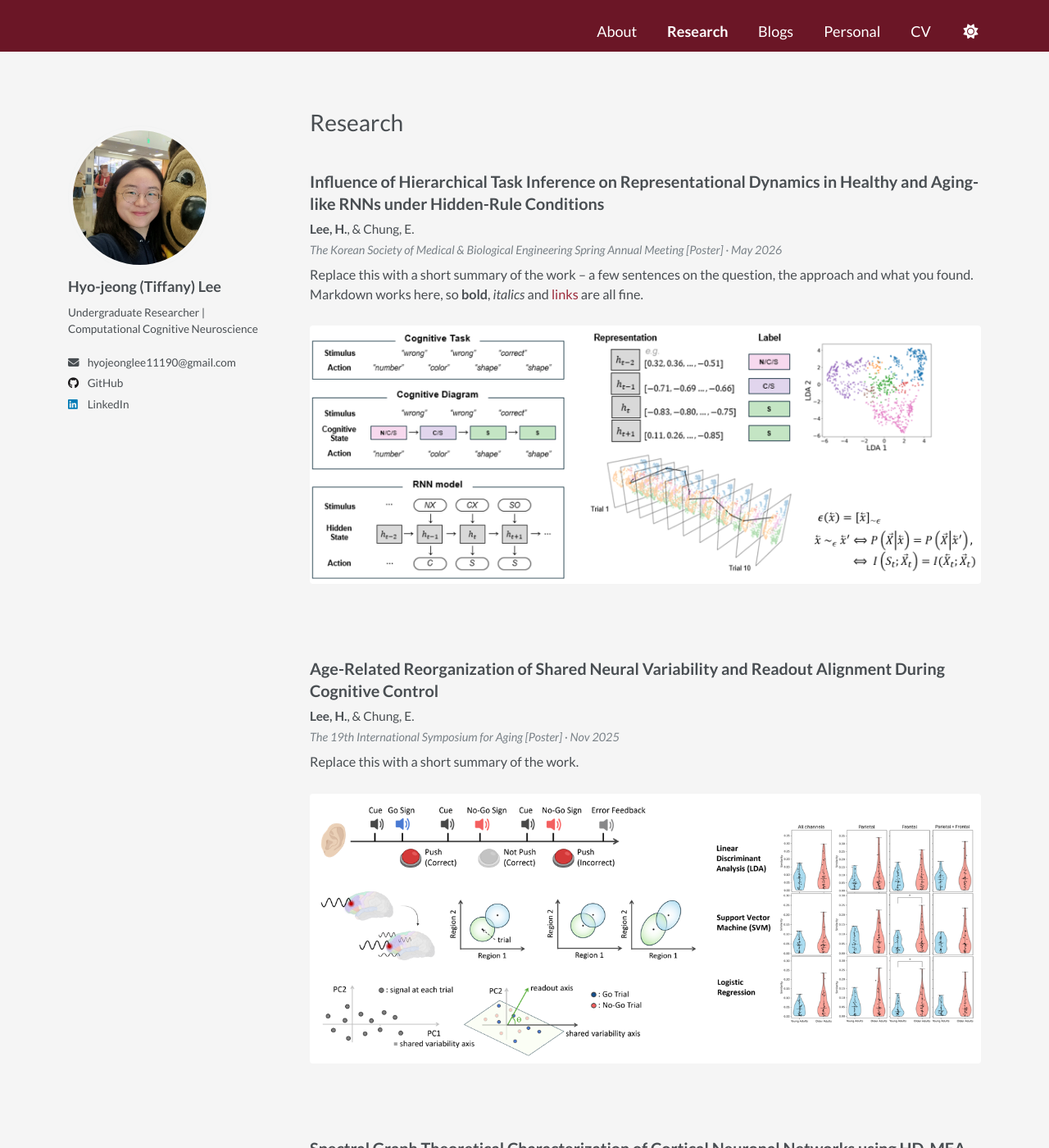
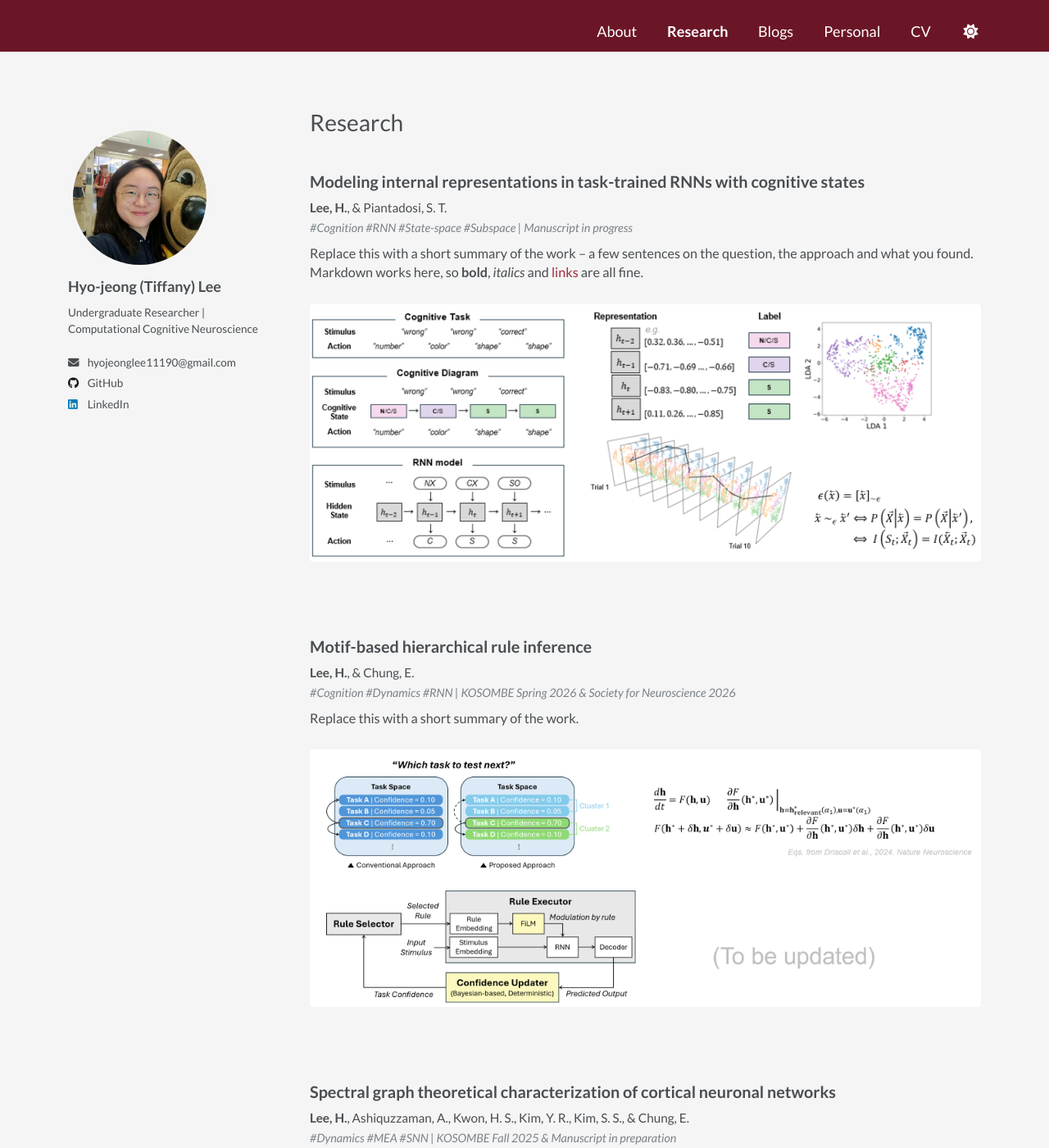
Before and after one commit to hjlee11190/hjlee11190.github.io, a Jekyll site: the page built from _pages/research.md, in a window 1280 px wide and 1400 px high. Shown: the whole window at 82% size. Built offline with Jekyll 4.4.1, drawn with Linux system fonts in a browser that asks for light colours; a script that is not in the unit is left out; some of the changed text lies outside the part shown.

Commit message:
research update

```diff
--- a/_data/research.yml
+++ b/_data/research.yml
@@ -1,14 +1,12 @@
 # Research entries shown on the Research page (_includes/research.html).
 #
-# Newest first is handled automatically -- entries are sorted by `date`, so the
-# order in this file does not matter. Keep `date` as a quoted "YYYY-MM-DD"
-# string.
+# Entries render top to bottom in the order written here -- move a block up or
+# down to move it on the page.
 #
 # Fields, all optional except `title`:
 #   title       plain text
 #   authors     Markdown, so **Lee, H.** bolds your own name
 #   venue       conference / journal line, shown under the authors
-#   date        "YYYY-MM-DD"; only the year+month is displayed
 #   description Markdown; use a `>` block for multiple paragraphs
 #   image       path under images/, e.g. research/research_rnn.png
 #   image_alt   description of the figure, read out by screen readers
@@ -16,57 +14,39 @@
 #
 # Leave `image` out and the entry simply renders without a figure.
 
-- title: "Influence of Hierarchical Task Inference on Representational Dynamics in Healthy and Aging-like RNNs under Hidden-Rule Conditions"
-  authors: "**Lee, H.**, & Chung, E."
-  venue: "The Korean Society of Medical & Biological Engineering Spring Annual Meeting [Poster]"
-  date: "2026-05-07"
+- title: "Modeling internal representations in task-trained RNNs with cognitive states"
+  authors: "**Lee, H.**, & Piantadosi, S. T."
+  venue: "#Cognition #RNN #State-space #Subspace | Manuscript in progress"
   image: research/research_rnn.png
-  image_alt: "Figure from the hierarchical task inference RNN study"
   description: >
     Replace this with a short summary of the work -- a few sentences on the
     question, the approach and what you found. Markdown works here, so
     **bold**, *italics* and [links](https://example.com) are all fine.
 
-- title: "Age-Related Reorganization of Shared Neural Variability and Readout Alignment During Cognitive Control"
+- title: "Motif-based hierarchical rule inference"
   authors: "**Lee, H.**, & Chung, E."
-  venue: "The 19th International Symposium for Aging [Poster]"
-  date: "2025-11-08"
-  image: research/research_shared_var.png
-  image_alt: "Figure from the shared neural variability study"
+  venue: "#Cognition #Dynamics #RNN | KOSOMBE Spring 2026 & Society for Neuroscience 2026"
+  image: research/research_motif.png
   description: >
     Replace this with a short summary of the work.
 
-- title: "Spectral Graph Theoretical Characterization of Cortical Neuronal Networks using HD-MEA"
+- title: "Spectral graph theoretical characterization of cortical neuronal networks"
   authors: "**Lee, H.**, Ashiquzzaman, A., Kwon, H. S., Kim, Y. R., Kim, S. S., & Chung, E."
-  venue: "The Korean Society of Medical & Biological Engineering Fall Annual Meeting [Poster]"
-  date: "2025-11-06"
+  venue: "#Dynamics #MEA #SNN | KOSOMBE Fall 2025 & Manuscript in preparation"
   image: research/research_sgt.png
-  image_alt: "Figure from the spectral graph theory HD-MEA study"
   description: >
     Replace this with a short summary of the work.
 
-# Placeholder for the figure images/research/research_motif.png -- fill in the
-# real title, authors, venue and date, or delete this entry.
-- title: "Untitled motif project"
-  authors: "**Lee, H.**"
-  venue: "Venue [Poster]"
-  date: "2025-01-01"
-  image: research/research_motif.png
-  image_alt: "Figure from the network motif study"
+- title: "Shared trial-to-trial variability and readout alignment in older adults"
+  authors: "**Lee, H.**, & Chung, E."
+  venue: "#Cognition #Dynamics #EEG #Subspace | ISA 2025"
+  image: research/research_shared_var.png
   description: >
-    Placeholder entry -- replace the title, authors, venue, date and this
-    description, or delete the entry if the figure is not needed.
+    Replace this with a short summary of the work.
 
-# Placeholder for the figure images/research/research_deepfake.png -- fill in the
-# real title, authors, venue and date, or delete this entry.
-# From the CV: BioComputing Lab, GIST (Advisor: Prof. Sung Chan Jun), Jun-Aug 2024
-# -- "how label manipulation alters EEG neural correlates of deepfake discrimination".
-- title: "Untitled deepfake project"
-  authors: "**Lee, H.**"
-  venue: "Venue [Poster]"
-  date: "2024-08-01"
+- title: "Deepfake discrimination task with label alteration"
+  authors: "**Lee, H.**, Kim, H., & Jun, S. C."
+  venue: "#Cognition #EEG"
   image: research/research_deepfake.png
-  image_alt: "Figure from the deepfake discrimination EEG study"
   description: >
-    Placeholder entry -- replace the title, authors, venue, date and this
-    description, or delete the entry if the figure is not needed.
+    Replace this with a short summary of the work.
--- a/_includes/research.html
+++ b/_includes/research.html
@@ -2,6 +2,9 @@
   Research list for the Research page. Sourced from _data/research.yml, so
   adding a project means adding a block to that file -- there is no per-topic
   page to create and no navigation to update.
+
+  Entries render in the order they appear in that file; reorder the blocks
+  there to reorder the page.
 
   Each entry stacks title -> authors/venue -> description -> figure, at full
   content width. Entries without an `image` simply render without a figure.
@@ -10,10 +13,8 @@
 {% include base_path %}
 
 {% if site.data.research and site.data.research.size > 0 %}
-  {% assign research_items = site.data.research | sort: "date" | reverse %}
-
   <div class="research-list">
-    {% for item in research_items %}
+    {% for item in site.data.research %}
       <article class="research-item">
         <h2 class="research-item__title">{{ item.title }}</h2>
 
@@ -23,11 +24,8 @@
           </p>
         {% endif %}
 
-        {% if item.venue or item.date %}
-          <p class="research-item__venue">
-            {{ item.venue }}{% if item.venue and item.date %} &middot; {% endif %}
-            {% if item.date %}{{ item.date | date: "%b %Y" }}{% endif %}
-          </p>
+        {% if item.venue %}
+          <p class="research-item__venue">{{ item.venue }}</p>
         {% endif %}
 
         {% if item.links and item.links.size > 0 %}
--- a/_sass/layout/_archive.scss
+++ b/_sass/layout/_archive.scss
@@ -4,6 +4,16 @@
 
 .archive {
   margin-bottom: 2em;
+
+  /* Prose written directly on an archive-layout page (Personal). Scoped to
+     direct children so the Research and Blogs listings, which render their own
+     components, keep their own sizes. */
+  > p,
+  > ul li,
+  > ol li,
+  > dl {
+    font-size: 0.9em;
+  }
 
   @include breakpoint($medium) {
     @include span(12 of 12);
--- a/_sass/layout/_page.scss
+++ b/_sass/layout/_page.scss
@@ -56,8 +56,10 @@
     border-bottom: 1px solid var(--global-border-color);
   }
 
+  /* Body copy is sized to match .research-item__description so prose reads at
+     one size across About, Personal, Blogs posts and Research. */
   p, li, dl {
-    font-size: 0.95em;
+    font-size: 0.9em;
   }
 
   /* paragraph indents */
```
Also changed, not shown: favicon.ico (renamed from images/favicon.ico), images/personal/07.jpg, images/research/research_motif.png, images/research/research_shared_var.png.
